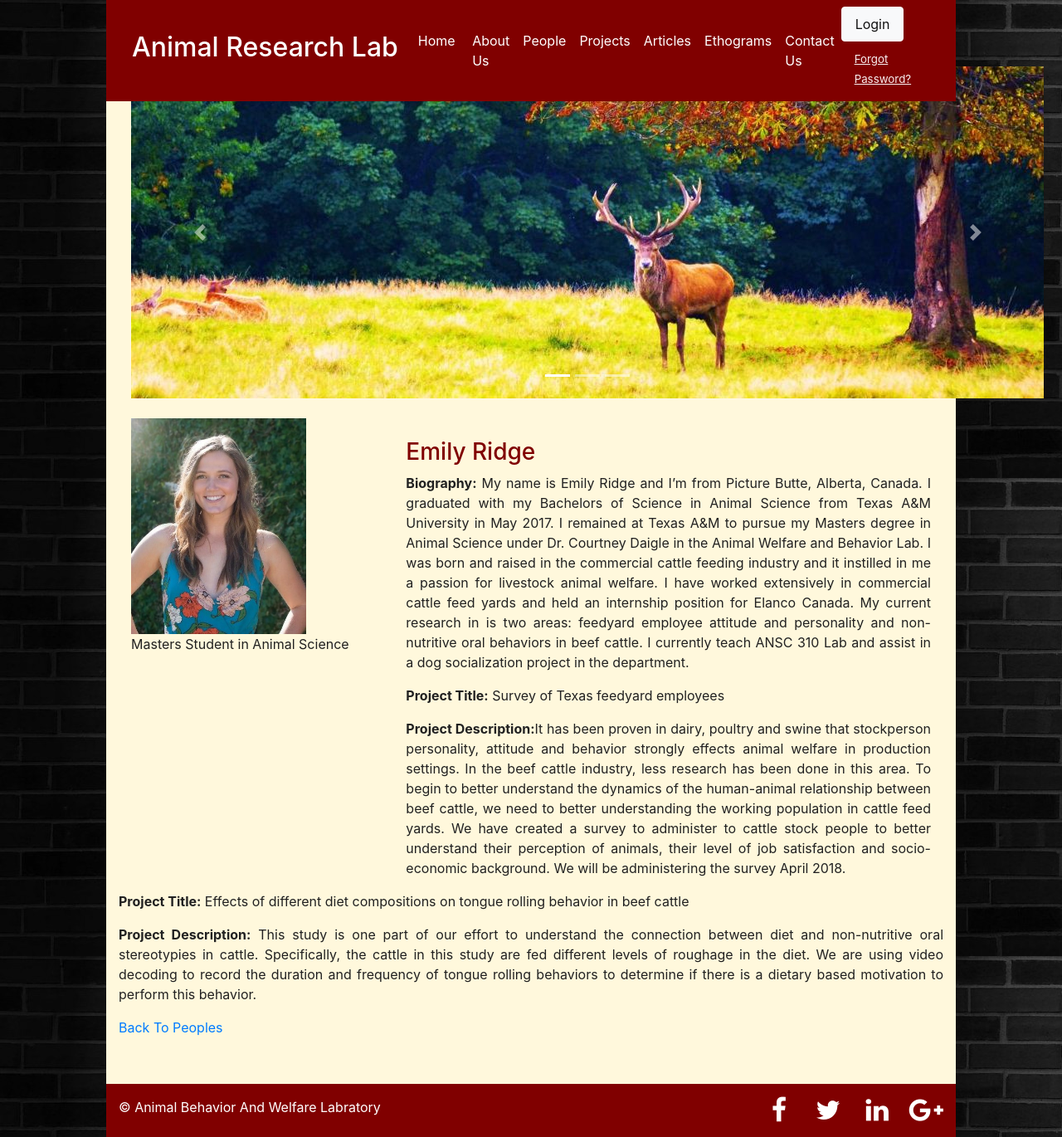
After one commit to sanjibbaral435/SaaStars, a Django app: page /peoples_emily/ in a window 1280 px wide. The commit adds this page. Shown: the whole page at 83% size. Run offline with Django 3.2, Linux system fonts and the light colour scheme; parts of the project's set-up code (start-up, migrations or seed data) failed here and were passed over; some libraries are stand-ins or nearby versions.

Commit message:
Adding individual peoples page

```diff
--- a/animalscience/animalscience/settings.py
+++ b/animalscience/animalscience/settings.py
@@ -28,7 +28,8 @@ DEBUG = True
 ALLOWED_HOSTS = ['d50a1537400c45aa84298a35ef3c4f06.vfs.cloud9.us-east-2.amazonaws.com',
                 'fierce-thicket-54678.herokuapp.com',
                 '127.0.0.1',
-                '5d65dcd1c4ae448bb278f45d330d63e7.vfs.cloud9.us-west-2.amazonaws.com']
+                '5d65dcd1c4ae448bb278f45d330d63e7.vfs.cloud9.us-west-2.amazonaws.com',
+                'c30807b2a68d4e7cae08da1f2ff792a9.vfs.cloud9.us-east-2.amazonaws.com']
 
 
 # Application definition
--- a/animalscience/animalscience/templates/peoples.html
+++ b/animalscience/animalscience/templates/peoples.html
@@ -88,21 +88,21 @@
     <div class="col-sm-4">
       <div class="panel panel-primary">
         <div class="panel-body"><img src="{% static 'images/Amanda.jpg' %}" class="img-responsive" width="70%" height="70%" alt="Image"></div>
-        <div class="panel-footer">Amanda Mathias</div>
+        <div class="panel-footer"><a href="/peoples_amanda/">Amanda Mathias</a></div>
         <div class="panel-footer">Ph.D.</div>
       </div>
     </div>
     <div class="col-sm-4">
       <div class="panel panel-danger">
         <div class="panel-body"><img src="{% static 'images/Emily.jpg' %}" class="img-responsive" width="70%" height="70%" alt="Image"></div>
-        <div class="panel-footer">Emily Ridge</div>
+        <div class="panel-footer"><a href="/peoples_emily/">Emily Ridge</a></div>
         <div class="panel-footer">Masters Student</div>
       </div>
     </div>
     <div class="col-sm-4">
       <div class="panel panel-success">
         <div class="panel-body"><img src="{% static 'images/Rachel.jpg' %}" class="img-responsive" width="70%" height="70%" alt="Image"></div>
-        <div class="panel-footer">Rachel Park</div>
+        <div class="panel-footer"><a href="/peoples_rachel/">Rachel Park</a></div>
         <div class="panel-footer">Graduate Student</div>
       </div>
     </div>
--- /dev/null
+++ b/animalscience/animalscience/templates/peoples_emily.html
@@ -0,0 +1,78 @@
+{% extends login_status|yesno:"logged_in.html,not_logged_in.html" %}
+
+
+{% block content %}
+
+{% load staticfiles %}
+<!-- Header with Background Image -->
+<header class="business-header">
+    <div class="container">
+        <div class="row">
+            <div class="col-sm-auto"><div id="phage-carousel" class="carousel slide" data-ride="carousel">
+
+            <!-- Indicators -->
+            <ul class="carousel-indicators">
+                <li data-target="#phage-carousel" data-slide-to="0" class="active"></li>
+                <li data-target="#phage-carousel" data-slide-to="1"></li>
+                <li data-target="#phage-carousel" data-slide-to="2"></li>
+            </ul>
+
+            <!-- The slideshow -->
+            <div class="carousel-inner">
+                <div class="carousel-item active">
+                    <img src="{% static 'images/slider_1.jpg' %}" alt="Phage 1">
+                </div>
+                <div class="carousel-item">
+                    <img src="{% static 'images/slider_2.jpg' %}" alt="Phage 2">
+                </div>
+                <div class="carousel-item">
+                    <img src="{% static 'images/slider_3.jpg' %}" alt="Phage 3">
+                </div>
+            </div>
+
+            <!-- Left and right controls -->
+            <a class="carousel-control-prev" href="#phage-carousel" data-slide="prev">
+                <span class="carousel-control-prev-icon"></span>
+            </a>
+            <a class="carousel-control-next" href="#phage-carousel" data-slide="next">
+                <span class="carousel-control-next-icon"></span>
+            </a>
+
+        </div></div>
+
+        </div>
+    </div>
+</header>
+
+
+<br>
+
+
+<div class="container">
+  <div class="row">
+    <div class="col-sm-4">
+      <div class="panel panel-primary">
+        <div class="panel-body"><img src="{% static 'images/Emily.jpg' %}" class="img-responsive" width="70%" height="70%" alt="Image"></div>
+        <div class="panel-footer"></div>
+        <div class="panel-footer">Masters Student in Animal Science</div>
+      </div>
+    </div>
+    <div class="col-sm-8">
+            <h3 class="mt-4 text-maroon">Emily Ridge</h3>
+            <p class="text-justify"><b>Biography:</b> My name is Emily Ridge and I’m from Picture Butte, Alberta, Canada. I graduated with my Bachelors of Science in Animal Science from Texas A&M University in May 2017. I remained at Texas A&M to pursue my Masters degree in Animal Science under Dr. Courtney Daigle in the Animal Welfare and Behavior Lab. I was born and raised in the commercial cattle feeding industry and it instilled in me a passion for livestock animal welfare. I have worked extensively in commercial cattle feed yards and held an internship position for Elanco Canada. My current research in is two areas: feedyard employee attitude and personality and non-nutritive oral behaviors in beef cattle. I currently teach ANSC 310 Lab and assist in a dog socialization project in the department.</p>
+            <p class="text-justify"><b>Project Title:</b> Survey of Texas feedyard employees</p>
+            <p class="text-justify"><b>Project Description:</b>It has been proven in dairy, poultry and swine that stockperson personality, attitude and behavior strongly effects animal welfare in production settings. In the beef cattle industry, less research has been done in this area. To begin to better understand the dynamics of the human-animal relationship between beef cattle, we need to better understanding the working population in cattle feed yards. We have created a survey to administer to cattle stock people to better understand their perception of animals, their level of job satisfaction and socio-economic background. We will be administering the survey April 2018.</p>
+    </div>
+  </div>
+  <div class="row">
+    <div class="panel panel-primary">
+        <p class="text-justify"><b>Project Title:</b> Effects of different diet compositions on tongue rolling behavior in beef cattle</p>
+        <p class="text-justify"><b>Project Description:</b> This study is one part of our effort to understand the connection between diet and non-nutritive oral stereotypies in cattle. Specifically, the cattle in this study are fed different levels of roughage in the diet. We are using video decoding to record the duration and frequency of tongue rolling behaviors to determine if there is a dietary based motivation to perform this behavior.</p>
+        <p class="text-justify"><a href="/peoples/">Back To Peoples</a></p>
+    </div>
+  </div>
+</div><br><br>
+
+<!-- /.container -->
+
+{% endblock %}
--- a/animalscience/animalscience/urls.py
+++ b/animalscience/animalscience/urls.py
@@ -46,6 +46,9 @@ urlpatterns = [
     url(r'^projects/', views.projects, name='projects'),
     url(r'^articles/', views.articles, name='articles'),
     url(r'^contact_us/', views.contact_us, name='contact_us'),
+    url(r'^peoples_amanda/', views.peoples_amanda, name='peoples_amanda'),
+    url(r'^peoples_rachel/', views.peoples_rachel, name='peoples_rachel'),
+    url(r'^peoples_emily/', views.peoples_emily, name='peoples_emily'),
     url(r'^search_phage/$', views.search_phage, name='search_phage'),
     url(r'^admin/',admin.site.urls),
 ]
--- a/animalscience/animalscience/webapp/views.py
+++ b/animalscience/animalscience/webapp/views.py
@@ -24,9 +24,6 @@ def about_us(request):
 def peoples(request):
 	return render(request, 'peoples.html')
 
-def articles(request):
-	return render(request, 'articles.html')
-
 def projects(request):
 	projects_title_list = ProjectsData.objects.order_by('project_title')
 	context = {'projects_title_list':projects_title_list}
@@ -39,3 +36,12 @@ def articles(request):
 
 def contact_us(request):
 	return render(request, 'contact_us.html')
+
+def peoples_amanda(request):
+	return render(request, 'peoples_amanda.html')
+
+def peoples_emily(request):
+	return render(request, 'peoples_emily.html')
+
+def peoples_rachel(request):
+	return render(request, 'peoples_rachel.html')
```
Also changed, not shown: animalscience/animalscience/templates/peoples_amanda.html (added, +78 -0 lines), animalscience/animalscience/templates/peoples_rachel.html (added, +72 -0 lines).
